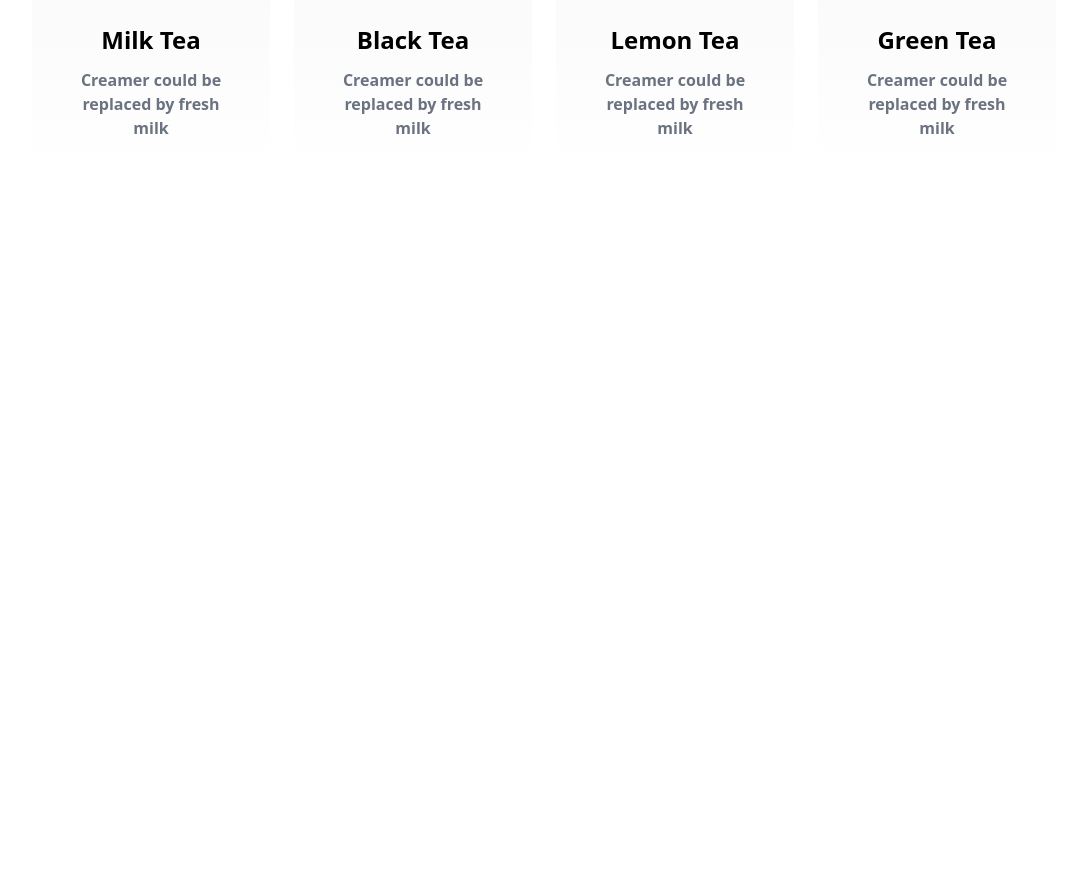
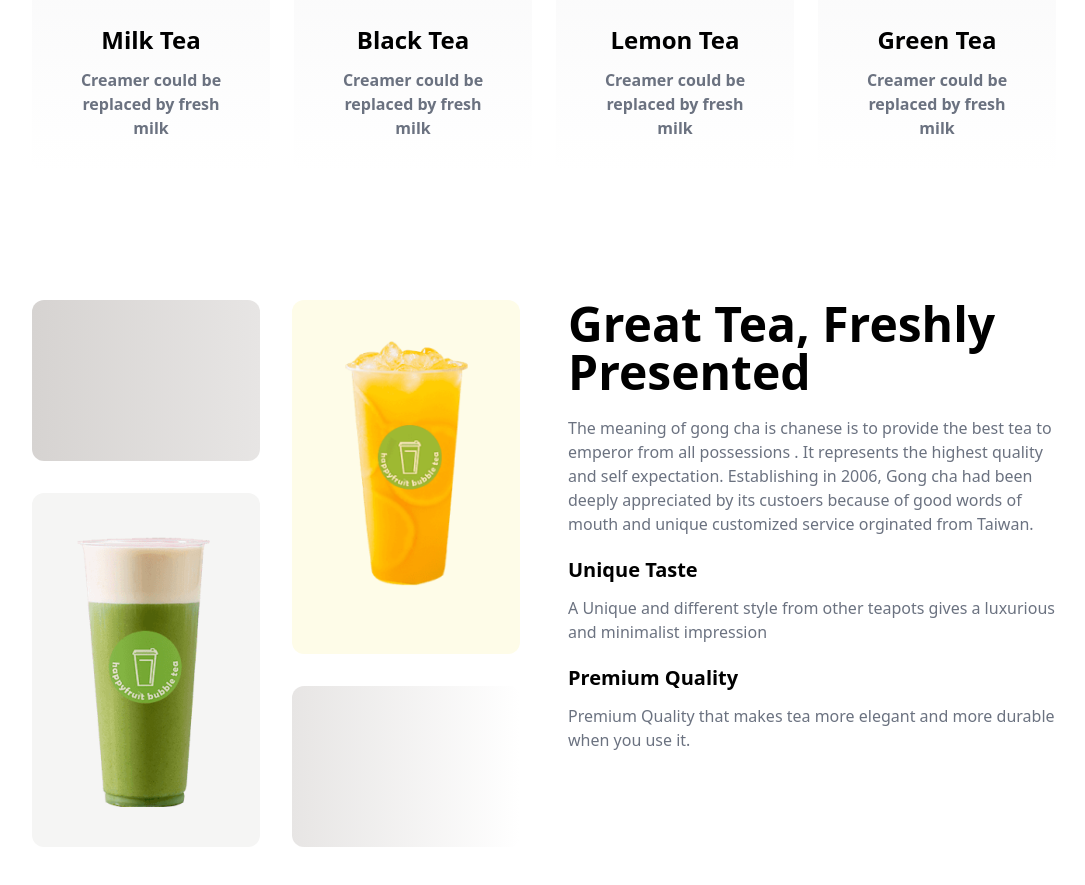
Before and after one commit to gaziraihan1/tea-house, a plain HTML site: page index.html in a window 1280 px wide. Shown: the part 1097-1982 px from the top of the page, without its empty margins (96-1181 px from the left). Before the commit the page ends 1397 px from the top, so only its background shows below. Drawn offline with nearby package versions, Linux system fonts and the light colour scheme.

Commit message:
freshly tea section completed

```diff
--- a/index.html
+++ b/index.html
@@ -57,10 +57,10 @@
   </header>
   <main class="mx-auto mt-10 md:mt-20 xl:mt-32 w-full px-4 md:w-[90%] xl:w-[80%] lg:px-0">
     <section>
-      <h1 class="text-5xl text-center font-bold">
+      <h1 class="text-3xl md:text-5xl text-center font-bold">
         Our Featured Products
       </h1>
-      <p class="text-base text-gray-500 text-center mt-5 mb-12 sm:w-4/5 mx-auto font-medium">
+      <p class="text-sm md:text-base text-gray-500 text-center mt-5 mb-12 sm:w-4/5 mx-auto font-medium">
         There are many variations of passages of Lorem Ipsum available, but the majority have suffered alteration in some form, by injected humour, or randomised words which don't look even slightly believable.
       </p>
       <div class="grid grid-cols-1 sm:grid-cols-2 sm:gap-x-4 lg:grid-cols-4 lg:gap-x-6 justify-items-center">
@@ -102,6 +102,44 @@
         </div>
       </div>
     </section>
+    <section class="mt-12 sm:mt-14 md:mt-20 lg:mt-32">
+      <div class="grid grid-cols-1 gap-10 lg:grid-cols-2 md:gap-8 lg:gap-12">
+        <div class="grid grid-cols-2 grid-rows-3 gap-2 lg:gap-8">
+          <div class="col-start-1 col-end-2 bg-gradient-to-r from-stone-300 to-stone-200 rounded-xl">
+
+          </div>
+          <div class="bg-yellow-50 col-start-2 row-start-1 row-end-3 rounded-xl">
+            <img class="mx-auto px-8 py-10" src="images/fresh-1.png" alt="">
+          </div>
+          <div class="bg-stone-100 row-start-2 col-start-1 row-end-4 rounded-xl">
+            <img class="mx-auto px-8 py-10" src="images/fresh-2.png" alt="">
+          </div>
+          <div class="col-start-2 bg-gradient-to-r from-stone-200 to bg-white rounded-xl">
+
+          </div>
+        </div>
+        <div>
+          <h1 class="text-3xl md:text-5xl font-bold leading-[60px]">
+            Great Tea, Freshly Presented
+          </h1>
+          <p class="mt-3 md:mt-5 text-gray-500 text-base font-medium">
+            The meaning of gong cha is chanese is to provide the best tea to emperor from all possessions . It represents the highest quality and self expectation. Establishing in 2006, Gong cha had been deeply appreciated by its custoers  because of good words of mouth and unique customized service orginated from Taiwan.
+          </p>
+          <h3 class="mt-5 mb:mt-8 text-xl font-bold">
+            Unique Taste
+          </h3>
+          <p class="text-base font-medium text-gray-500 mt-3">
+            A Unique and different style from other teapots gives a luxurious and minimalist impression
+          </p>
+          <h3 class="mt-5 mb:mt-8 text-xl font-bold">
+            Premium Quality
+          </h3>
+          <p class="text-base font-medium text-gray-500 mt-3">
+            Premium Quality that makes tea more elegant and more durable when you use it.
+          </p>
+        </div>
+      </div>
+    </section>
   </main>
   <header class="w-full mt-16 md:mt-20 lg:mt-24 xl:mt-32">
 
```
